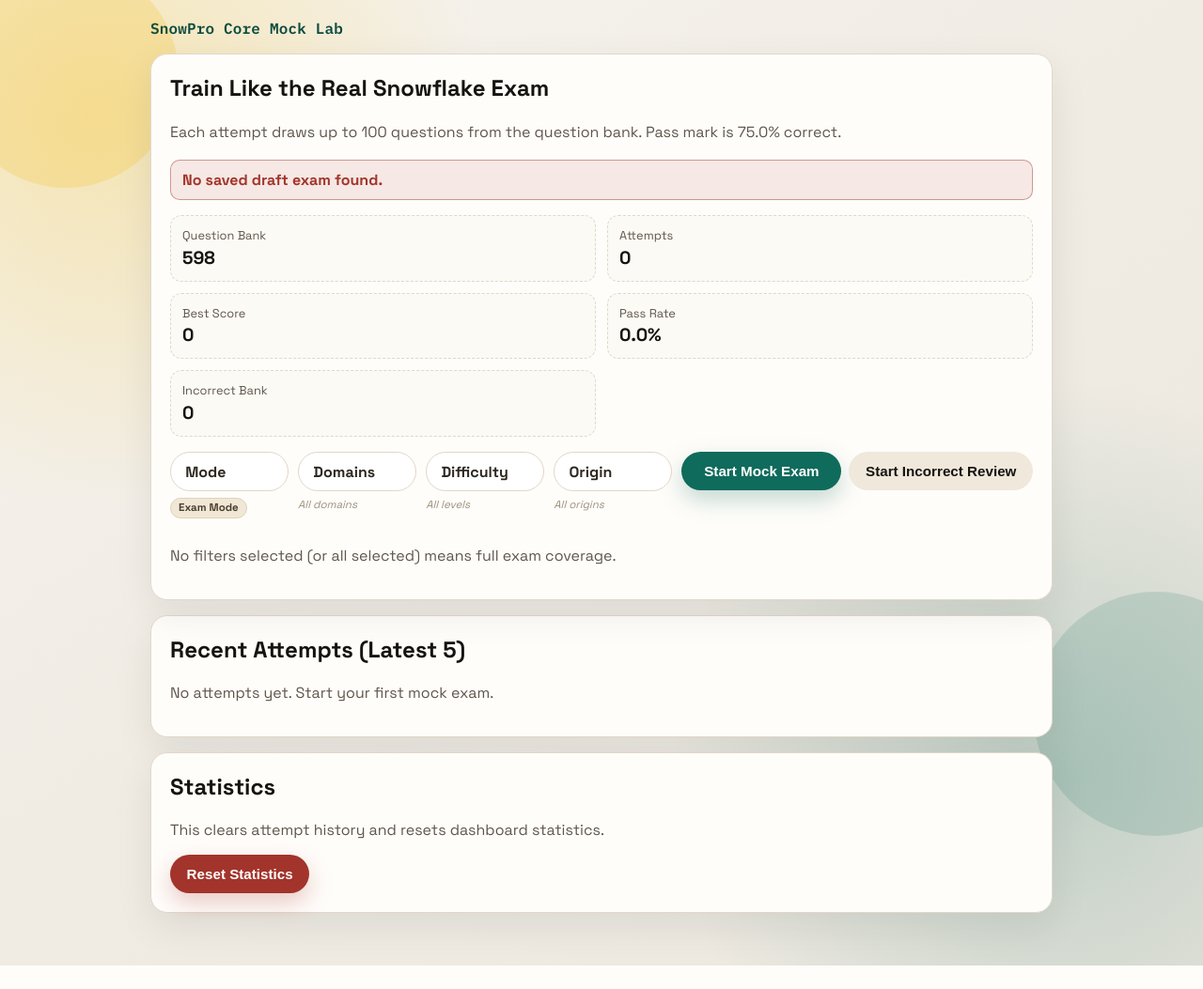
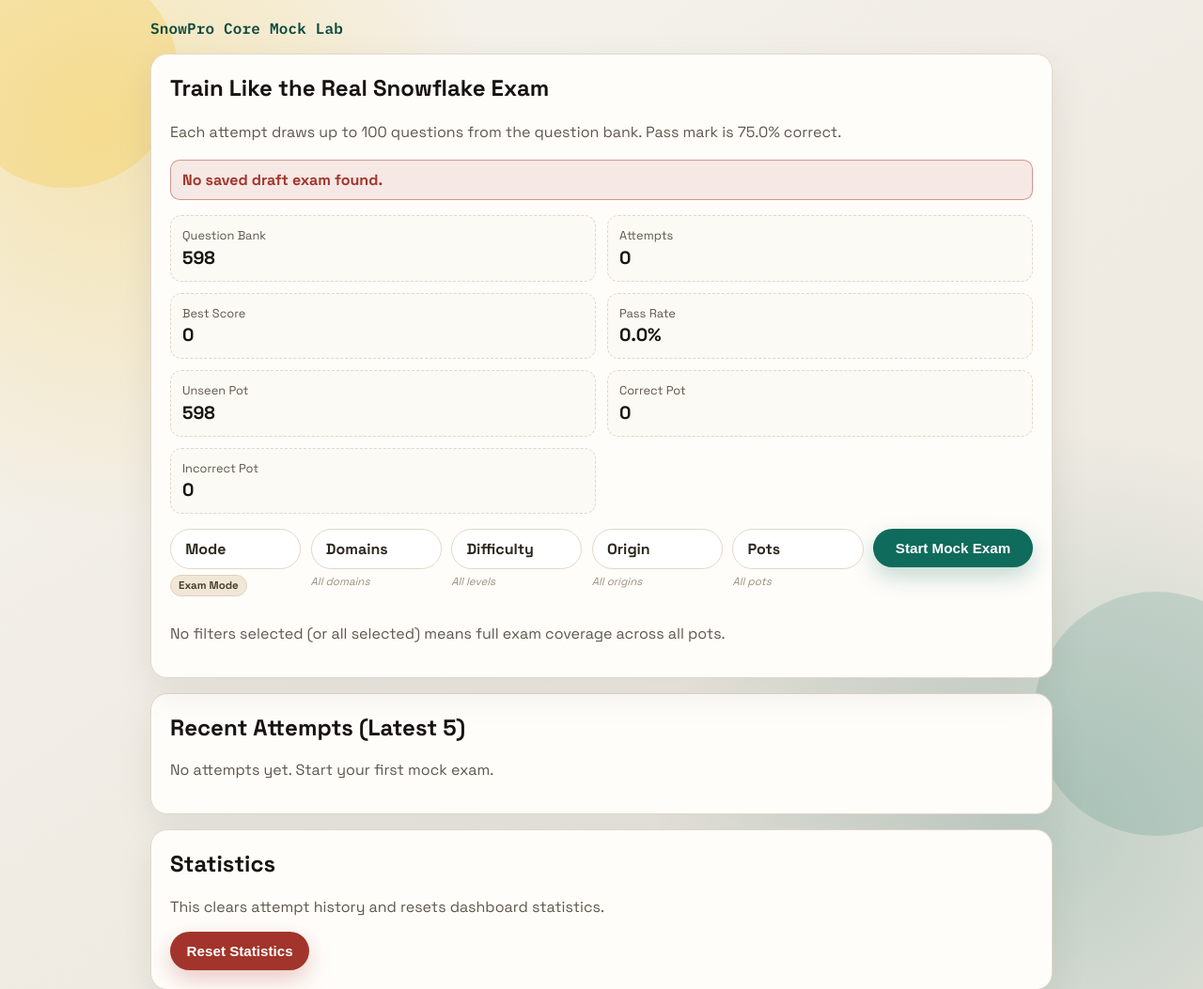
Before and after one commit to parhambrz/snowpro-core, a Flask app: a page that uses src/templates/index.html in a window 1280 px wide. Shown: the top 1053 px of the page at 94% size. Before the commit the page ends 1028 px from the top, so only its background shows below. Run offline with Flask 3, Linux system fonts and the light colour scheme; the visitor is signed in with stand-in values (Sample User, id 1); some libraries are stand-ins or nearby versions.

Commit message:
Add question pots functionality and update related templates
- Introduced question pots for categorizing questions into unseen, correct, and incorrect.
- Updated data handling to load and save question pots.
- Modified exam and result templates to display pot information.
- Enhanced index template with pot selection filters.

```diff
--- a/src/app.py
+++ b/src/app.py
@@ -14,6 +14,7 @@
 RESULTS_FILE = BASE_DIR / "data" / "exam_results.json"
 DRAFT_FILE = BASE_DIR / "data" / "exam_draft.json"
 INCORRECT_FILE = BASE_DIR / "data" / "incorrect_questions.json"
+POTS_FILE = BASE_DIR / "data" / "question_pots.json"
 EXAM_SIZE = 100
 PASSING_PERCENT = 75.0
 MAX_RECENT_RESULTS = 5
@@ -94,23 +95,55 @@
         DRAFT_FILE.unlink()
 
 
-def load_incorrect_bank() -> set[int]:
-    if not INCORRECT_FILE.exists():
-        return set()
-    with INCORRECT_FILE.open("r", encoding="utf-8") as file:
-        payload = json.load(file)
-    ids = payload.get("question_ids", [])
-    return {int(qid) for qid in ids}
+def load_question_pots(all_question_ids: set[int]) -> dict[str, set[int]]:
+    correct_ids: set[int] = set()
+    incorrect_ids: set[int] = set()
+
+    if POTS_FILE.exists():
+        with POTS_FILE.open("r", encoding="utf-8") as file:
+            payload = json.load(file)
+        correct_ids = {int(qid) for qid in payload.get("correct_ids", [])}
+        incorrect_ids = {int(qid) for qid in payload.get("incorrect_ids", [])}
+    elif INCORRECT_FILE.exists():
+        # Backward compatibility: bootstrap pots from legacy incorrect bank.
+        with INCORRECT_FILE.open("r", encoding="utf-8") as file:
+            payload = json.load(file)
+        incorrect_ids = {int(qid) for qid in payload.get("question_ids", [])}
+
+    # Keep only valid IDs and ensure a question cannot exist in both pots.
+    correct_ids = {qid for qid in correct_ids if qid in all_question_ids}
+    incorrect_ids = {qid for qid in incorrect_ids if qid in all_question_ids}
+    overlap = correct_ids.intersection(incorrect_ids)
+    if overlap:
+        incorrect_ids -= overlap
+
+    return {
+        "correct": correct_ids,
+        "incorrect": incorrect_ids,
+    }
 
 
-def save_incorrect_bank(question_ids: set[int]) -> None:
-    INCORRECT_FILE.parent.mkdir(parents=True, exist_ok=True)
+def save_question_pots(pots: dict[str, set[int]]) -> None:
+    POTS_FILE.parent.mkdir(parents=True, exist_ok=True)
     payload = {
-        "question_ids": sorted(question_ids),
-        "count": len(question_ids),
+        "correct_ids": sorted(pots.get("correct", set())),
+        "incorrect_ids": sorted(pots.get("incorrect", set())),
+        "correct_count": len(pots.get("correct", set())),
+        "incorrect_count": len(pots.get("incorrect", set())),
     }
-    with INCORRECT_FILE.open("w", encoding="utf-8") as file:
+    with POTS_FILE.open("w", encoding="utf-8") as file:
         json.dump(payload, file, indent=2)
+
+
+def get_pot_membership(all_question_ids: set[int], pots: dict[str, set[int]]) -> dict[str, set[int]]:
+    correct = set(pots.get("correct", set()))
+    incorrect = set(pots.get("incorrect", set()))
+    unseen = set(all_question_ids) - correct - incorrect
+    return {
+        "unseen": unseen,
+        "correct": correct,
+        "incorrect": incorrect,
+    }
 
 
 def build_question_lookup(questions: list[dict]) -> dict[int, dict]:
@@ -393,7 +426,9 @@
 def index():
     question_bank = load_question_bank()
     questions = question_bank["questions"]
-    incorrect_bank = load_incorrect_bank()
+    all_ids = {q["id"] for q in questions}
+    pots = load_question_pots(all_ids)
+    pot_membership = get_pot_membership(all_ids, pots)
     all_results = load_results()
     recent_results = list(reversed(all_results[-MAX_RECENT_RESULTS:]))
     available_domains = sorted({q["domain"] for q in questions})
@@ -408,7 +443,7 @@
         draft_answers = draft.get("answers", {})
         draft_summary = {
             "mode": draft.get("mode", "exam"),
-            "source": draft.get("source", "regular"),
+            "pots": draft.get("pots", ["unseen", "correct", "incorrect"]),
             "answered": sum(1 for answer in draft_answers.values() if answer),
             "total": draft_total,
             "started_at": draft.get("started_at"),
@@ -425,7 +460,9 @@
         )
         if all_results
         else 0.0,
-        "incorrect_bank_count": len(incorrect_bank),
+        "unseen_count": len(pot_membership["unseen"]),
+        "correct_pot_count": len(pot_membership["correct"]),
+        "incorrect_pot_count": len(pot_membership["incorrect"]),
     }
 
     return render_template(
@@ -447,42 +484,27 @@
     question_bank = load_question_bank()
     questions = question_bank["questions"]
     question_lookup = {q["id"]: q for q in questions}
-    incorrect_bank = load_incorrect_bank()
+    all_ids = {q["id"] for q in questions}
+    pots = load_question_pots(all_ids)
+    pot_membership = get_pot_membership(all_ids, pots)
+    selected_pots = {p.lower() for p in request.form.getlist("pots")}
+    allowed_pots = {"unseen", "correct", "incorrect"}
+    selected_pots = selected_pots.intersection(allowed_pots)
+    if not selected_pots:
+        selected_pots = set(allowed_pots)
+
+    selected_ids: set[int] = set()
+    for pot_name in selected_pots:
+        selected_ids |= pot_membership[pot_name]
+
     selected_domains = set(request.form.getlist("domains"))
     selected_difficulties = {d.lower() for d in request.form.getlist("difficulties")}
     selected_origins = set(request.form.getlist("origins"))
     mode = request.form.get("mode", "exam").strip().lower()
-    source = request.form.get("source", "regular").strip().lower()
     if mode not in {"exam", "practice"}:
         mode = "exam"
-    if source not in {"regular", "incorrect"}:
-        source = "regular"
 
-    base_questions = questions
-    if source == "incorrect":
-        if not incorrect_bank:
-            return redirect(
-                url_for(
-                    "index",
-                    error=(
-                        "All questions are learned. There are no incorrectly answered "
-                        "questions to review right now."
-                    ),
-                )
-            )
-        base_questions = [question_lookup[qid] for qid in sorted(incorrect_bank) if qid in question_lookup]
-
-        if not base_questions:
-            save_incorrect_bank(set())
-            return redirect(
-                url_for(
-                    "index",
-                    error=(
-                        "All questions are learned. There are no incorrectly answered "
-                        "questions to review right now."
-                    ),
-                )
-            )
+    base_questions = [question_lookup[qid] for qid in sorted(selected_ids) if qid in question_lookup]
 
     filtered_questions = [
         q
@@ -493,13 +515,17 @@
     ]
 
     if len(filtered_questions) == 0:
+        if selected_pots == {"incorrect"} and len(pot_membership["incorrect"]) == 0:
+            message = "All questions are learned. There are no incorrectly answered questions to review right now."
+        else:
+            message = (
+                "No questions found for the selected filters. "
+                "Please broaden your domain/difficulty/origin/pot selection."
+            )
         return redirect(
             url_for(
                 "index",
-                error=(
-                    "No questions found for the selected filters. "
-                    "Please broaden your domain/difficulty selection."
-                ),
+                error=message,
             )
         )
 
@@ -515,7 +541,7 @@
         "option_orders": {str(q["id"]): shuffle_option_order(q) for q in selected},
         "finished": False,
         "mode": mode,
-        "source": source,
+        "pots": sorted(selected_pots),
         "current_index": 1,
         "settings": {
             "domains": sorted(selected_domains),
@@ -568,7 +594,7 @@
     current_qid = question_ids[index - 1]
     current_question = lookup[current_qid]
     mode = exam_state.get("mode", "exam")
-    source = exam_state.get("source", "regular")
+    selected_pots = exam_state.get("pots", ["unseen", "correct", "incorrect"])
 
     if request.method == "POST":
         selected_option = request.form.get("selected_option")
@@ -636,7 +662,7 @@
         selected_answer=selected_answer,
         answered_count=answered_count,
         mode=mode,
-        source=source,
+        selected_pots=selected_pots,
         is_revealed=is_revealed,
         is_correct=is_correct,
         practice_progress=practice_progress,
@@ -659,8 +685,9 @@
     score = 0
     review = []
     answers = exam_state.get("answers", {})
-    source = exam_state.get("source", "regular")
-    incorrect_bank = load_incorrect_bank()
+    all_ids = {q["id"] for q in question_bank["questions"]}
+    pots = load_question_pots(all_ids)
+    selected_pots = exam_state.get("pots", ["unseen", "correct", "incorrect"])
 
     for qid in question_ids:
         question = lookup[qid]
@@ -692,17 +719,18 @@
             }
         )
 
-        if source == "incorrect":
-            if selected is None:
-                continue
-            if is_correct:
-                incorrect_bank.discard(qid)
-            else:
-                incorrect_bank.add(qid)
-        elif selected is not None and not is_correct:
-            incorrect_bank.add(qid)
+        if selected is None:
+            # Skipped questions move (or stay) in unseen/main bank.
+            pots["correct"].discard(qid)
+            pots["incorrect"].discard(qid)
+        elif is_correct:
+            pots["correct"].add(qid)
+            pots["incorrect"].discard(qid)
+        else:
+            pots["incorrect"].add(qid)
+            pots["correct"].discard(qid)
 
-    save_incorrect_bank(incorrect_bank)
+    save_question_pots(pots)
 
     total_questions = len(question_ids)
     score_percent = (score / total_questions * 100) if total_questions else 0.0
@@ -721,7 +749,7 @@
         "passing_required": passing_required,
         "passed": passed,
         "settings": exam_state.get("settings", {}),
-        "source": source,
+        "pots": selected_pots,
         "review": review,
     }
 
--- a/src/templates/exam.html
+++ b/src/templates/exam.html
@@ -5,7 +5,7 @@
     <h1>Question {{ index }} of {{ total }}</h1>
     <p>
       {{ answered_count }} answered | {{ mode|title }} mode |
-      {{ 'Incorrect Review Bank' if source == 'incorrect' else 'Full Bank' }}
+      Pots: {{ selected_pots|join(', ')|title }}
     </p>
   </div>
 
--- a/src/templates/index.html
+++ b/src/templates/index.html
@@ -29,8 +29,16 @@
       <span class="value">{{ stats.pass_rate }}%</span>
     </article>
     <article class="stat-box">
-      <span class="label">Incorrect Bank</span>
-      <span class="value">{{ stats.incorrect_bank_count }}</span>
+      <span class="label">Unseen Pot</span>
+      <span class="value">{{ stats.unseen_count }}</span>
+    </article>
+    <article class="stat-box">
+      <span class="label">Correct Pot</span>
+      <span class="value">{{ stats.correct_pot_count }}</span>
+    </article>
+    <article class="stat-box">
+      <span class="label">Incorrect Pot</span>
+      <span class="value">{{ stats.incorrect_pot_count }}</span>
     </article>
   </div>
 
@@ -98,20 +106,40 @@
         <div class="selected-tags" data-empty="All origins"></div>
       </div>
 
+      <div class="filter-group">
+        <details class="inline-dropdown">
+          <summary>Pots</summary>
+          <div class="dropdown-menu">
+            <label class="check-item compact">
+              <input type="checkbox" name="pots" value="unseen" />
+              <span>Unseen</span>
+            </label>
+            <label class="check-item compact">
+              <input type="checkbox" name="pots" value="correct" />
+              <span>Correct</span>
+            </label>
+            <label class="check-item compact">
+              <input type="checkbox" name="pots" value="incorrect" />
+              <span>Incorrect</span>
+            </label>
+          </div>
+        </details>
+        <div class="selected-tags" data-empty="All pots"></div>
+      </div>
+
       <div class="start-buttons">
-        <button class="btn-primary" type="submit" name="source" value="regular">Start Mock Exam</button>
-        <button class="btn-secondary" type="submit" name="source" value="incorrect">Start Incorrect Review</button>
+        <button class="btn-primary" type="submit">Start Mock Exam</button>
       </div>
     </div>
 
-    <p class="muted">No filters selected (or all selected) means full exam coverage.</p>
+    <p class="muted">No filters selected (or all selected) means full exam coverage across all pots.</p>
   </form>
 
   {% if draft_summary %}
   <div class="draft-box">
     <p>
       <strong>Saved Draft:</strong>
-      {{ 'Incorrect Review' if draft_summary.source == 'incorrect' else 'Full Bank' }},
+      {{ draft_summary.pots|join(', ')|title }} pots,
       {{ draft_summary.mode|title }} mode,
       {{ draft_summary.answered }} / {{ draft_summary.total }} answered.
     </p>
@@ -155,6 +183,7 @@
 <script>
   (function () {
     const groups = document.querySelectorAll(".config-form .filter-group");
+    const dropdowns = document.querySelectorAll(".config-form .inline-dropdown");
 
     function renderTags(group) {
       const container = group.querySelector(".selected-tags");
@@ -187,6 +216,21 @@
       });
       renderTags(group);
     });
+
+    document.addEventListener("click", function (event) {
+      dropdowns.forEach(function (dropdown) {
+        if (!dropdown.hasAttribute("open")) return;
+        if (dropdown.contains(event.target)) return;
+        dropdown.removeAttribute("open");
+      });
+    });
+
+    document.addEventListener("keydown", function (event) {
+      if (event.key !== "Escape") return;
+      dropdowns.forEach(function (dropdown) {
+        dropdown.removeAttribute("open");
+      });
+    });
   })();
 </script>
 {% endblock %}
--- a/src/templates/result.html
+++ b/src/templates/result.html
@@ -2,7 +2,7 @@
 {% block content %}
 <section class="card entrance">
   <h1>Exam Result</h1>
-  <p class="muted">Source: {{ 'Incorrect Review Bank' if result.source == 'incorrect' else 'Full Bank' }}</p>
+  <p class="muted">Pots: {{ (result.pots or ['unseen','correct','incorrect'])|join(', ')|title }}</p>
   <p class="score-pill {{ 'pass' if result.passed else 'fail' }}">
     {{ result.score }} / {{ result.total }} ({{ result.score_percent }}%) - {{ 'PASS' if result.passed else 'FAIL' }}
   </p>
```
Also changed, not shown: 1 other file.
